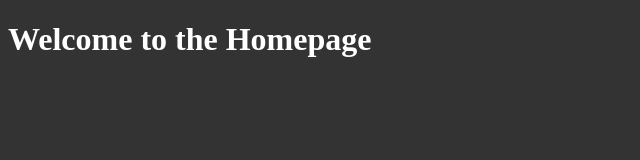
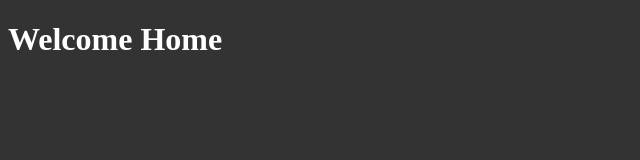
Before and after one commit to Calculon9/Node_server, a website: page public/index.html in a window 1280 px wide. Shown: the whole page, without its empty margins (0-640 px from the left). Drawn offline with Linux system fonts and the light colour scheme.

Commit message:
Update index.html

```diff
--- a/public/index.html
+++ b/public/index.html
@@ -8,6 +8,6 @@
     <title>Homepage</title>
 </head>
 <body>
-    <h1>Welcome to the Homepage</h1>
+    <h1>Welcome Home</h1>
 </body>
 </html>
```
